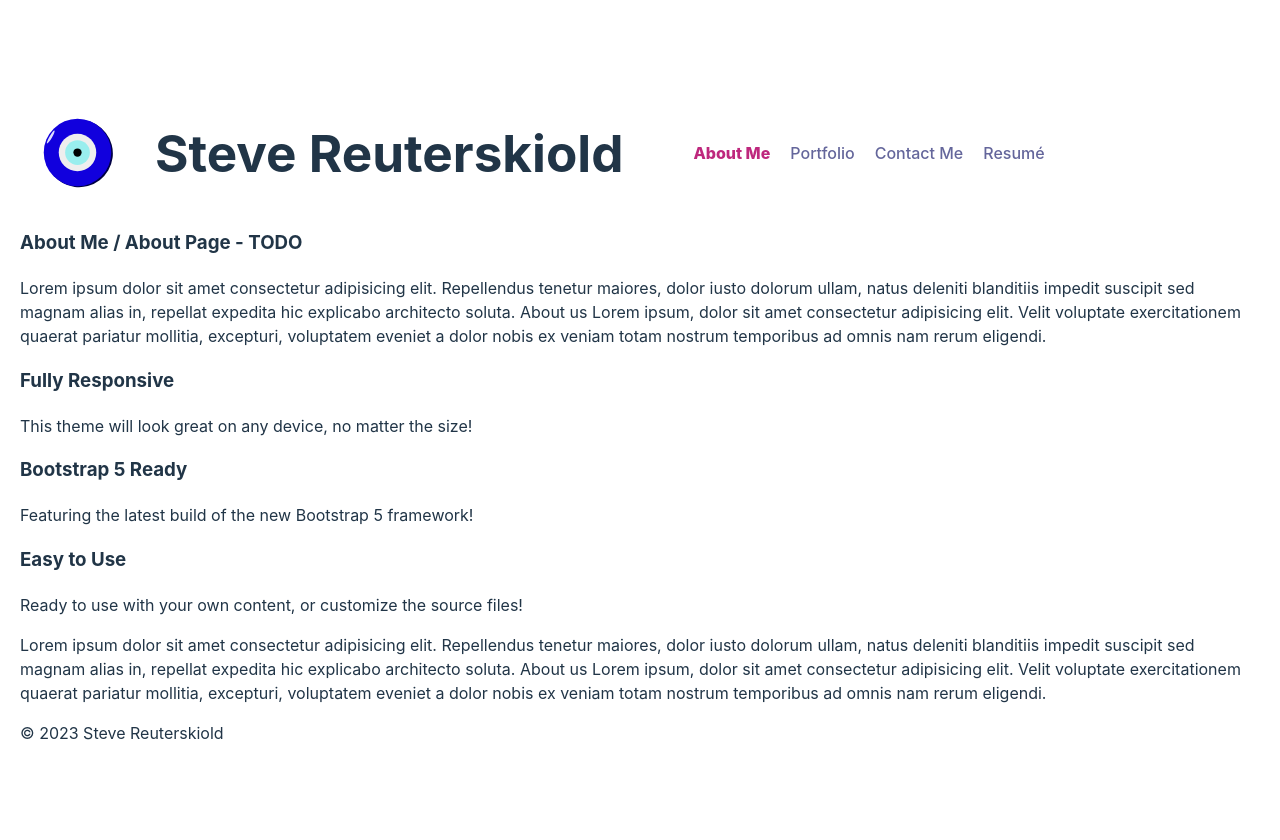
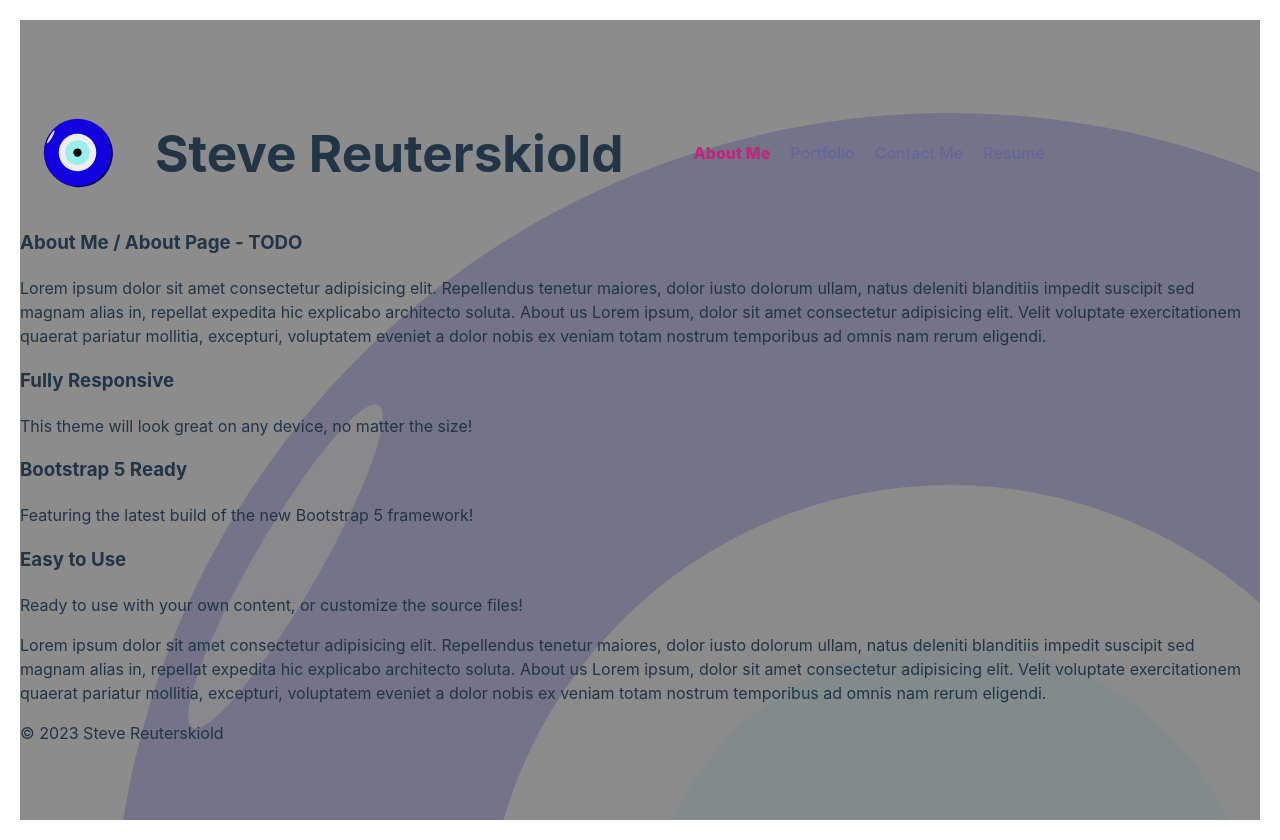
Before and after one commit to stevreut/my-portfolio, a React (Vite) app: page / in a window 1280 px wide. Built offline with nearby package versions, Linux system fonts and the light colour scheme.

Commit message:
adjust sizing of background image

```diff
--- a/src/index.css
+++ b/src/index.css
@@ -48,6 +48,8 @@ body {
   place-items: center;
   min-width: 320px;
   min-height: 100vh;
+  background-image: url("/nazarlik-bg.svg");
+  background-size: 100%;
 }
 
 header {
```
